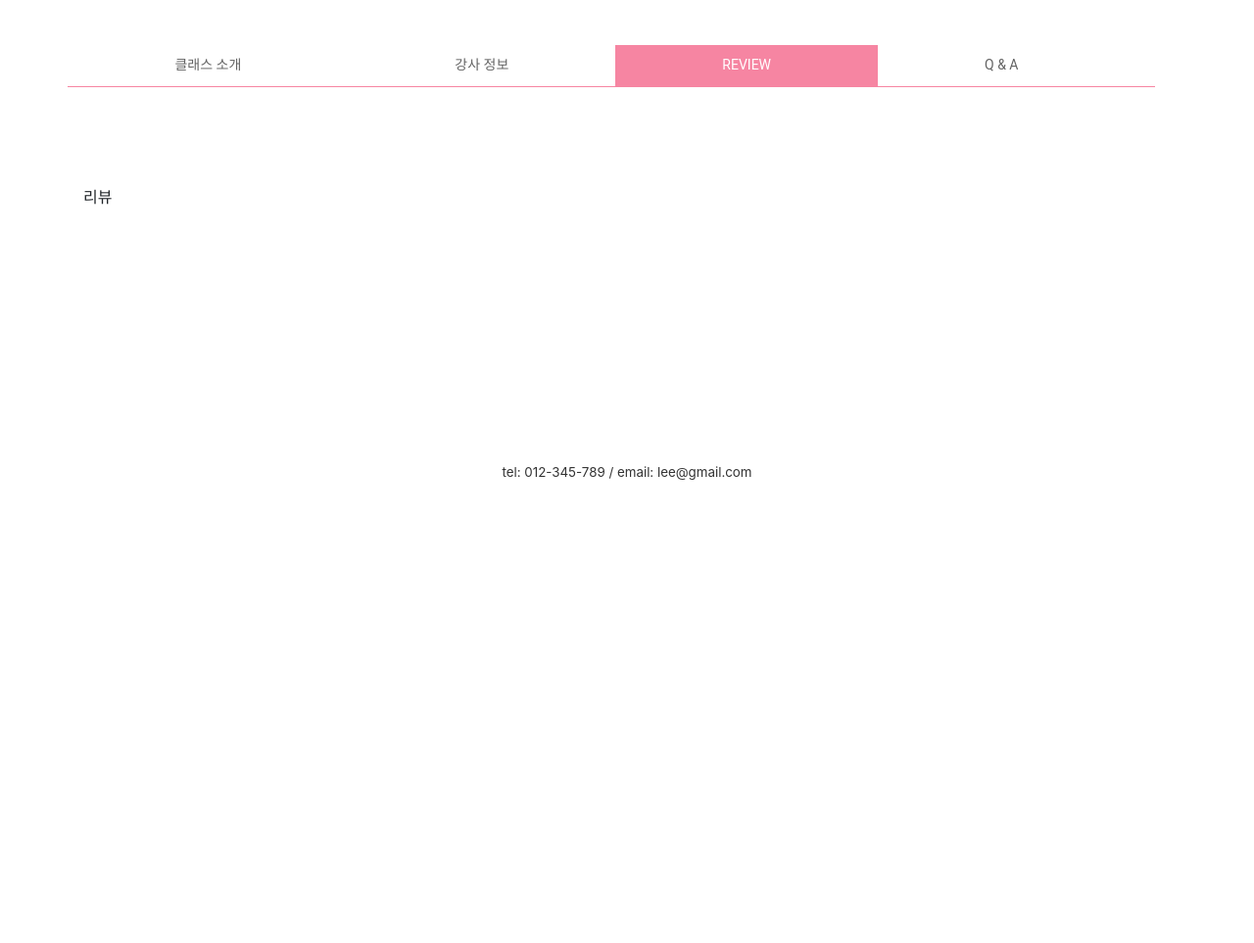
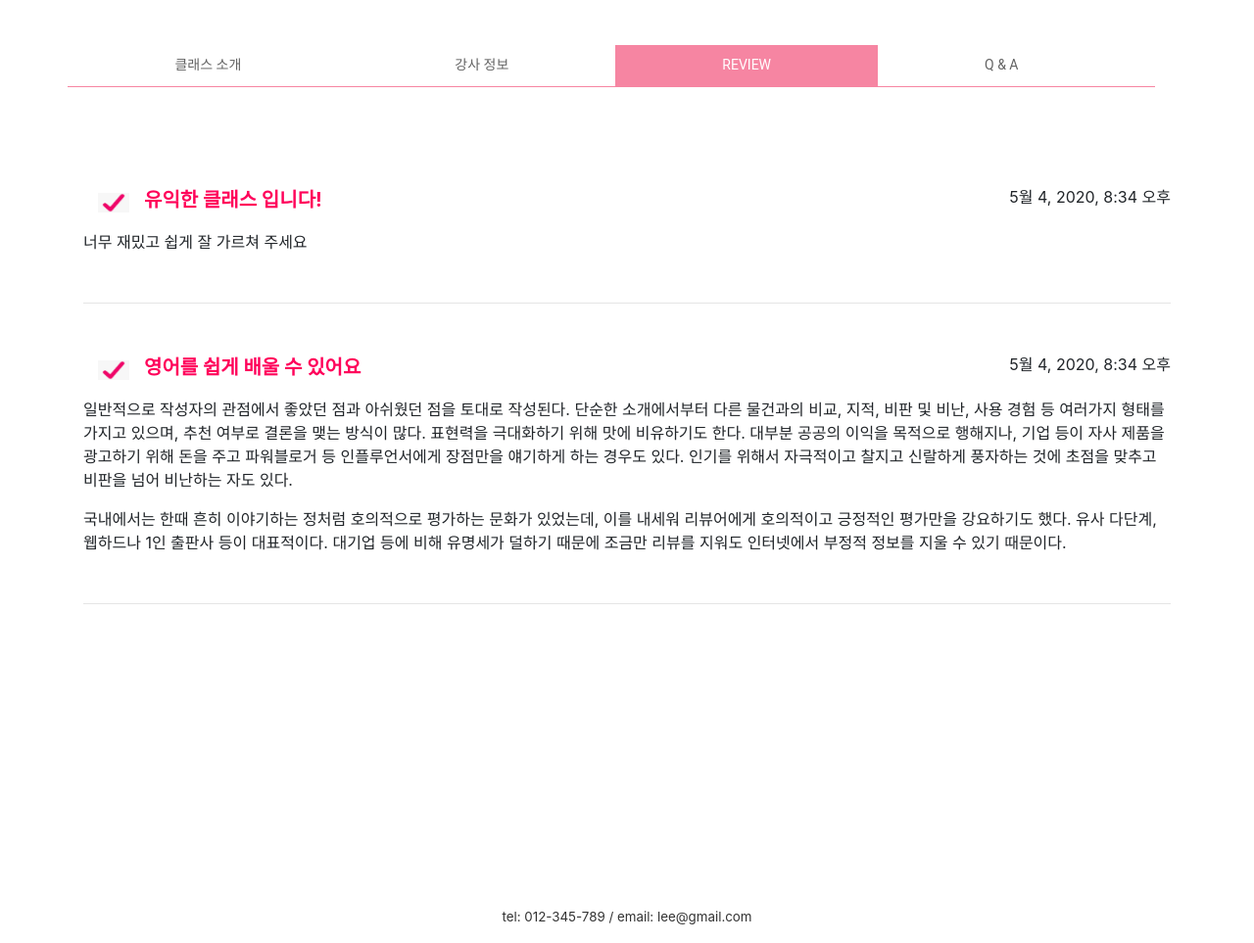
Before and after one commit to MiyoLee/AnotherClass, a Django app: page /product/1/ in a window 1280 px wide, after a click on "REVIEW". Shown: the part 758-1721 px from the top of the page at 98% size. Before the commit the page ends 1248 px from the top, so only its background shows below. Run offline with Django 3.2, Linux system fonts and the light colour scheme; data comes from the database, SQL or seed files in the repository; parts of the project's set-up code (start-up, migrations or seed data) failed here and were passed over; some libraries are stand-ins or nearby versions.

Commit message:
review&qna

```diff
--- a/anotherClass/firstApp/forms.py
+++ b/anotherClass/firstApp/forms.py
@@ -33,7 +33,7 @@ class CreateClass(forms.ModelForm):
     class Meta:
         model = Class
         fields = ['title', 'tutor', 'category', 'area', 'photo', 'body', 'tutor_body', 'price', 'time',
-                  'level', 'mode', 'review', 'qna']
+                  'level', 'mode']
 
         widgets = {
             'title': forms.TextInput(
--- a/anotherClass/firstApp/models.py
+++ b/anotherClass/firstApp/models.py
@@ -72,18 +72,6 @@ class Mode(models.Model):
     def __str__(self):
         return self.name
 
-class ClassReview(models.Model):
-    title = models.CharField(max_length=20)
-    body = models.TextField()
-    def __str__(self):
-        return self.title
-
-class ClassQna(models.Model):
-    question = models.TextField()
-    answer = models.TextField(null=True, blank=True)
-    def __str__(self):
-        return self.question
-
 class Class(models.Model):
     title = models.CharField(max_length=40)
     tutor = models.CharField(max_length=10)
@@ -96,8 +84,23 @@ class Class(models.Model):
     time = models.PositiveIntegerField(null=True)
     level = models.ForeignKey('firstApp.Level', on_delete=models.CASCADE, default=1, related_name='level')
     mode = models.ForeignKey('firstApp.Mode', on_delete=models.CASCADE, default=1, related_name='mode')
-    review = models.ForeignKey('firstApp.ClassReview', on_delete=models.CASCADE, null=True, blank=True)
-    qna = models.ForeignKey('firstApp.ClassQna', on_delete=models.CASCADE, null=True, blank=True)
+
+class ClassReview(models.Model):
+    title = models.CharField(max_length=20)
+    body = models.TextField()
+    inClass = models.ForeignKey('firstApp.Class', on_delete=models.CASCADE, default=1, related_name='review_class')
+    created_date = models.DateTimeField(default=timezone.now)
+    def __str__(self):
+        return self.title
+
+class ClassQna(models.Model):
+    question = models.TextField()
+    answer = models.TextField(null=True, blank=True)
+    inClass = models.ForeignKey('firstApp.Class', on_delete=models.CASCADE, default=1, related_name='qna_class')
+    created_date = models.DateTimeField(default=timezone.now)
+    answer_date = models.DateTimeField(default=timezone.now)
+    def __str__(self):
+        return self.question
 
 class User(models.Model):
     username = models.CharField(max_length=64, verbose_name='사용자명')
--- a/anotherClass/firstApp/static/css/product_custom.css
+++ b/anotherClass/firstApp/static/css/product_custom.css
@@ -1,3 +1,32 @@
+.product-review-title{
+color:#ff005a;
+font-size:20px;
+}
+.product-review-date{
+float:right;
+}
+.product-review-hr hr{
+margin:50px 0px;
+}
+.product-review-img{
+width:32px;
+height:20px;
+margin:0px 15px;
+}
+.product-q-img{
+width:32px;
+height:32px;
+margin:0px 10px;
+}
+.product-question{
+color:#ff005a;
+padding-left:10px;
+}
+
+.product-answer{
+padding-top:50px;
+}
+
 .contents{
 width:1100px;
 position:relative;
--- a/anotherClass/firstApp/templates/firstApp/product.html
+++ b/anotherClass/firstApp/templates/firstApp/product.html
@@ -63,10 +63,39 @@
         </div>
       </div>
       <div class="tab-pane" id="tag">
-        <div class="more-container">리뷰</div>
+        <div class="more-container">
+              {% for review in class_detail.review_class.all %}
+        <div class="comment">
+            <div class="product-review-date">
+                {{ review.created_date }}
+            </div>
+            <strong><img class="product-review-img" src="{% static 'image\review.png' %}"><span class="product-review-title">{{ review.title }}</span></strong>
+            <p>{{ review.body|linebreaks }}</p>
+        </div>
+        <div class="product-review-hr"><hr></div>
+    {% empty %}
+        <p></p>
+    {% endfor %}
+        </div>
       </div>
      <div class="tab-pane" id="reviews" >
-		<div class="more-container">큐앤에이</div>
+		<div class="more-container">
+             {% for qna in class_detail.qna_class.all %}
+        <div class="comment">
+            <div class="product-review-date">
+                {{ qna.created_date }}
+            </div>
+            <strong><img class="product-q-img" src="{% static 'image\q.png' %}"><span class="product-question">{{ qna.question }}</span></strong>
+            <div class="product-answer"><img class="product-q-img" src="{% static 'image\a.png' %}">
+                <span>{{ qna.answer }}</span></div>
+
+        </div>
+
+        <div class="product-review-hr"><hr></div>
+    {% empty %}
+        <p></p>
+    {% endfor %}
+        </div>
     </div>
   </div>
 </div>
--- a/anotherClass/firstApp/views.py
+++ b/anotherClass/firstApp/views.py
@@ -205,6 +205,3 @@ def signup(request):
 def logout(request):
     auth.logout(request)
     return redirect('/main')
-
-def createClass(request):
-    return render(request, 'firstApp/createclass.html')
```
Also changed, not shown: anotherClass/static/css/product_custom.css (+10 -0 lines), anotherClass/db.sqlite3, anotherClass/firstApp/migrations/0002_auto_20200429_0143.py (deleted), anotherClass/firstApp/migrations/0002_auto_20200429_0432.py (deleted), anotherClass/firstApp/migrations/0002_classqna_answer_date.py (added), anotherClass/firstApp/migrations/0003_auto_20200429_0148.py (deleted), anotherClass/firstApp/static/image/a.png (added), anotherClass/firstApp/static/image/q.png (added), anotherClass/firstApp/static/image/review.png (added), anotherClass/static/image/review.png (added).
